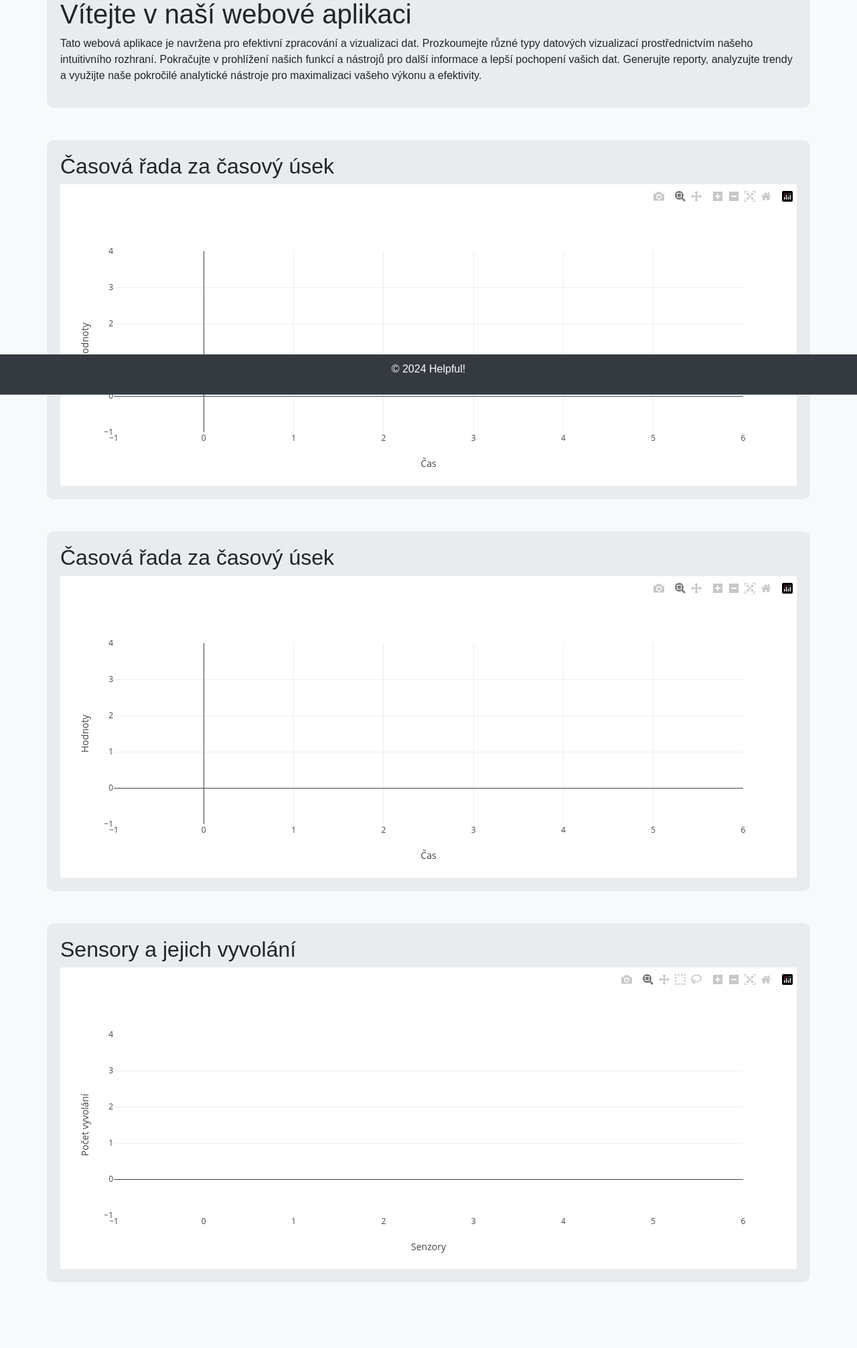
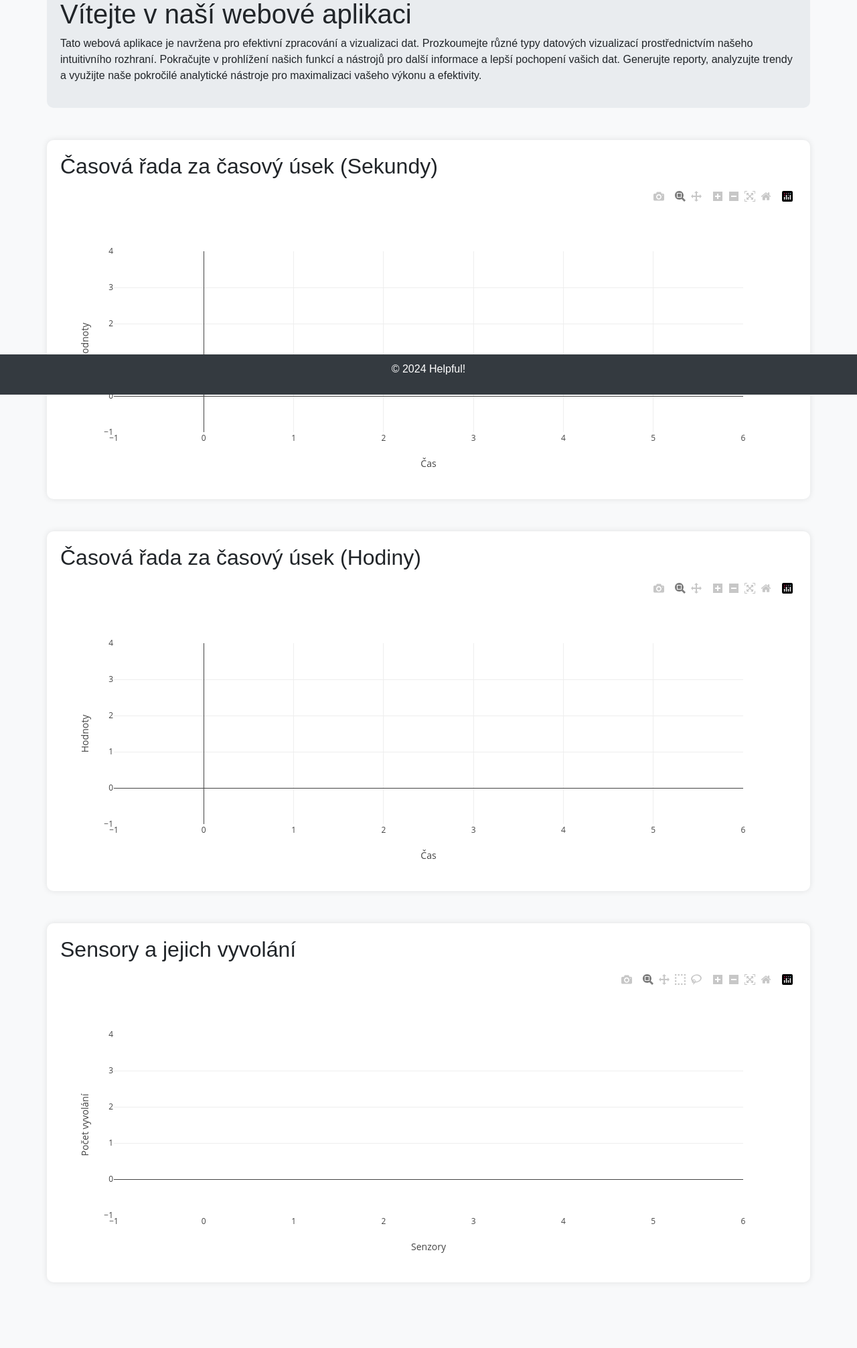
Before and after one commit to Matav5/Hackithon24, a Flask app: page / in a window 1280 px wide. Shown: the part 211-2223 px from the top of the page at 67% size. Run offline with Flask 3, Linux system fonts and the light colour scheme; some libraries are stand-ins or nearby versions.

Commit message:
Update home.html

```diff
--- a/templates/home.html
+++ b/templates/home.html
@@ -14,15 +14,15 @@
 {% block main %}
 <div class="container mt-5" style="background-color: #f8f9fa;">
     <div class="row justify-content-center">
-        <div class="col-md-12 mb-5" style="background-color: #e9ecef; padding: 20px; border-radius: 10px; margin-bottom: 20px;">
-            <h2>Časová řada za časový úsek</h2>
+        <div class="col-md-12 mb-5" style="background-color: #ffffff; padding: 20px; border-radius: 10px; margin-bottom: 20px; box-shadow: 0px 0px 10px rgba(0,0,0,0.1);">
+            <h2>Časová řada za časový úsek (Sekundy)</h2>
             <div id="plot_in_time_s"></div>
         </div>
-        <div class="col-md-12 mb-5" style="background-color: #e9ecef; padding: 20px; border-radius: 10px; margin-bottom: 20px;">
-            <h2>Časová řada za časový úsek</h2>
+        <div class="col-md-12 mb-5" style="background-color: #ffffff; padding: 20px; border-radius: 10px; margin-bottom: 20px; box-shadow: 0px 0px 10px rgba(0,0,0,0.1);">
+            <h2>Časová řada za časový úsek (Hodiny)</h2>
             <div id="plot_in_time_h"></div>
         </div>
-        <div class="col-md-12 mb-5" style="background-color: #e9ecef; padding: 20px; border-radius: 10px;">
+        <div class="col-md-12 mb-5" style="background-color: #ffffff; padding: 20px; border-radius: 10px; box-shadow: 0px 0px 10px rgba(0,0,0,0.1);">
             <h2>Sensory a jejich vyvolání</h2>
             <div id="plot_bar_sensor"></div>
         </div>
@@ -31,31 +31,35 @@
 
 <script src="https://cdn.plot.ly/plotly-latest.min.js"></script>
 <script>
-
 const WINDOW_SIZE = 35;
 document.addEventListener('DOMContentLoaded', function() {
     // Inicializace grafů
-    var initialDataS = [{y: [], type: 'scatter'}];
-    var initialDataH = [{y: [], type: 'scatter'}];
-    var initialDataSensor = [{y: [], type: 'bar'}];
+    var initialDataS = [{y: [], type: 'scatter', mode: 'lines+markers', marker: {color: 'blue'}}];
+    var initialDataH = [{y: [], type: 'scatter', mode: 'lines+markers', marker: {color: 'green'}}];
+    var initialDataSensor = [{y: [], type: 'bar', marker: {color: 'orange'}}];
 
     var layoutS = {
         autosize: true,
-
-        xaxis: { title: 'Čas' },
+        xaxis: { title: 'Čas', rangeselector: { buttons: [
+            {count: 1, label: '1m', step: 'minute', stepmode: 'backward'},
+            {count: 10, label: '10m', step: 'minute', stepmode: 'backward'},
+            {step: 'all'}
+        ]}},
         yaxis: { title: 'Hodnoty' }
     };
 
     var layoutH = {
         autosize: true,
-
-        xaxis: { title: 'Čas' },
+        xaxis: { title: 'Čas', rangeselector: { buttons: [
+            {count: 1, label: '1h', step: 'hour', stepmode: 'backward'},
+            {count: 6, label: '6h', step: 'hour', stepmode: 'backward'},
+            {step: 'all'}
+        ]}},
         yaxis: { title: 'Hodnoty' }
     };
 
     var layoutSensor = {
         autosize: true,
-
         xaxis: { title: 'Senzory' },
         yaxis: { title: 'Počet vyvolání' }
     };
```
